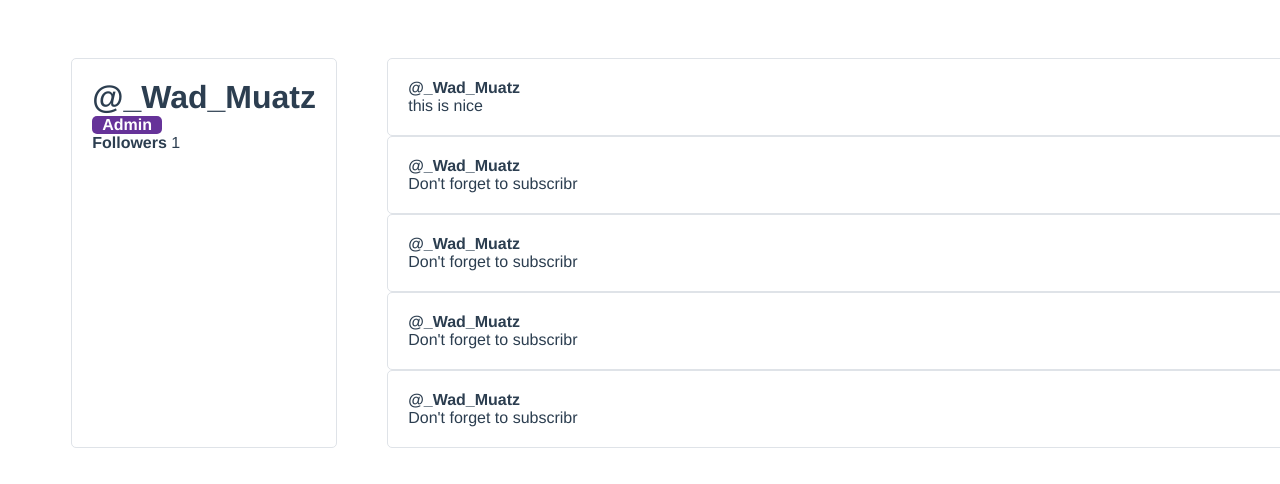
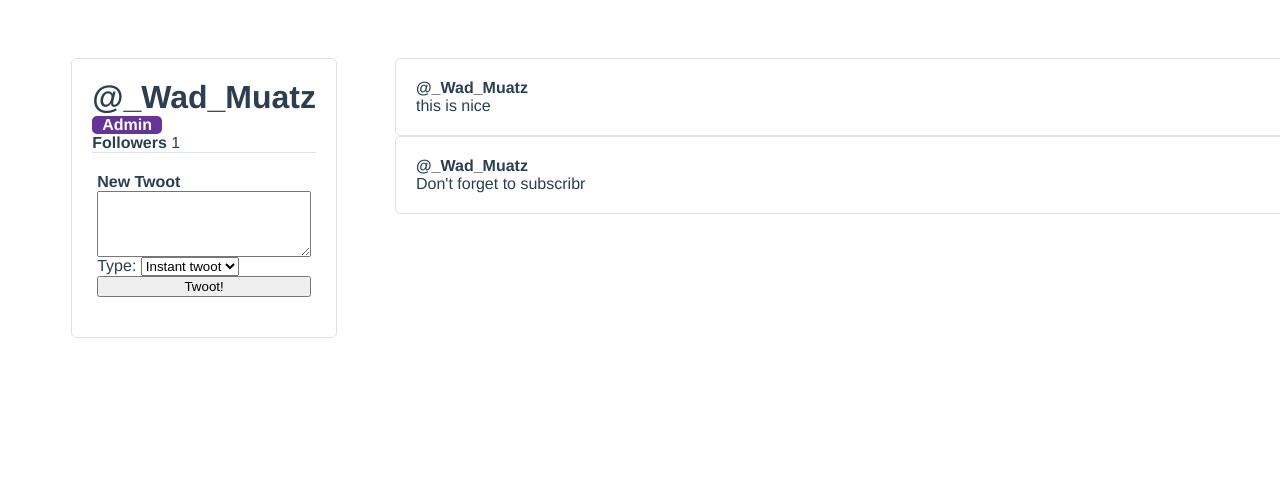
Before and after one commit to csmohamme/TwotterApp, a Vue app: page / in a window 1280 px wide. Shown: the top 484 px of the page. Built offline with nearby package versions, Linux system fonts and the light colour scheme.

Commit message:
user can make a twoot

```diff
--- a/src/components/userProfile.vue
+++ b/src/components/userProfile.vue
@@ -6,6 +6,27 @@
       <div class="user-profile_follower-count">
         <strong>Followers</strong> {{ followers }}
       </div>
+
+      <form class="user-profile_createTwoot" @submit.prevent="createNewTwoot">
+        <label for="newTwoot"><strong>New Twoot</strong></label>
+        <textarea id="newtwoot" rows="4" v-model="newTwootContent"></textarea>
+
+        <div class="user-profile_createTwoot-type">
+          <label for="createTwootType">Type: </label>
+          <select id="createTwootType" v-model="selectTwootType">
+            <option
+              :value="option.value"
+              v-for="(option, index ) in twootType"
+              :key="index"
+            >
+              {{ option.name }}
+            </option>
+          </select>
+        </div>
+        <button>
+          Twoot!
+        </button>
+      </form>
     </div>
     <div class="user-profile_twoots-wrapper">
       <TwootItem
@@ -14,19 +35,24 @@
         :username="user.username"
         :twoot="twoot"
         @favourite="toggleFavourite"
-
       />
     </div>
   </div>
 </template>
 
 <script>
-import TwootItem from './TwootItem';
+import TwootItem from "./TwootItem";
 export default {
   name: "userProfile",
-  components: {TwootItem},
+  components: { TwootItem },
   data() {
     return {
+      newTwootContent:'',
+      selectTwootType:'instant',
+      twootType: [
+        { value: "draft", name: "Draft" },
+        { value: "instant", name: "Instant twoot" },
+      ],
       followers: 0,
       user: {
         id: 1,
@@ -38,9 +64,6 @@ export default {
         twoots: [
           { id: 1, content: "this is nice" },
           { id: 2, content: "Don't forget to subscribr" },
-          { id: 3, content: "Don't forget to subscribr" },
-          { id: 4, content: "Don't forget to subscribr" },
-          { id: 5, content: "Don't forget to subscribr" },
         ],
       },
     };
@@ -61,8 +84,17 @@ export default {
     followUser() {
       this.followers++;
     },
-    toggleFavourite(id){
-      console.log(`favourite Tweet #${id}`)
+    toggleFavourite(id) {
+      console.log(`favourite Tweet #${id}`);
+    },
+    createNewTwoot(){
+      if(this.newTwootContent && this.selectTwootType !== 'draft'){
+        this.user.twoots.unshift({
+          id:this.user.twoots.length+1,
+          content:this.newTwootContent,
+        }),
+        this.newTwootContent = ''
+      }
     }
   },
   mounted() {
@@ -81,7 +113,7 @@ export default {
 .user-profile_user-panel {
   display: flex;
   flex-direction: column;
-  margin-right: 50px;
+  margin-right: 58px;
   padding: 20px;
   background-color: #fff;
   border-radius: 5px;
@@ -98,4 +130,10 @@ export default {
 h1 {
   margin: 0;
 }
+.user-profile_createTwoot {
+  border-top: 1px solid #dfe3e8;
+  padding: 20px 5px;
+  display: flex;
+  flex-direction: column;
+}
 </style>
```
Also changed, not shown: 1 other file (tests, documents, lock files or other folders).
